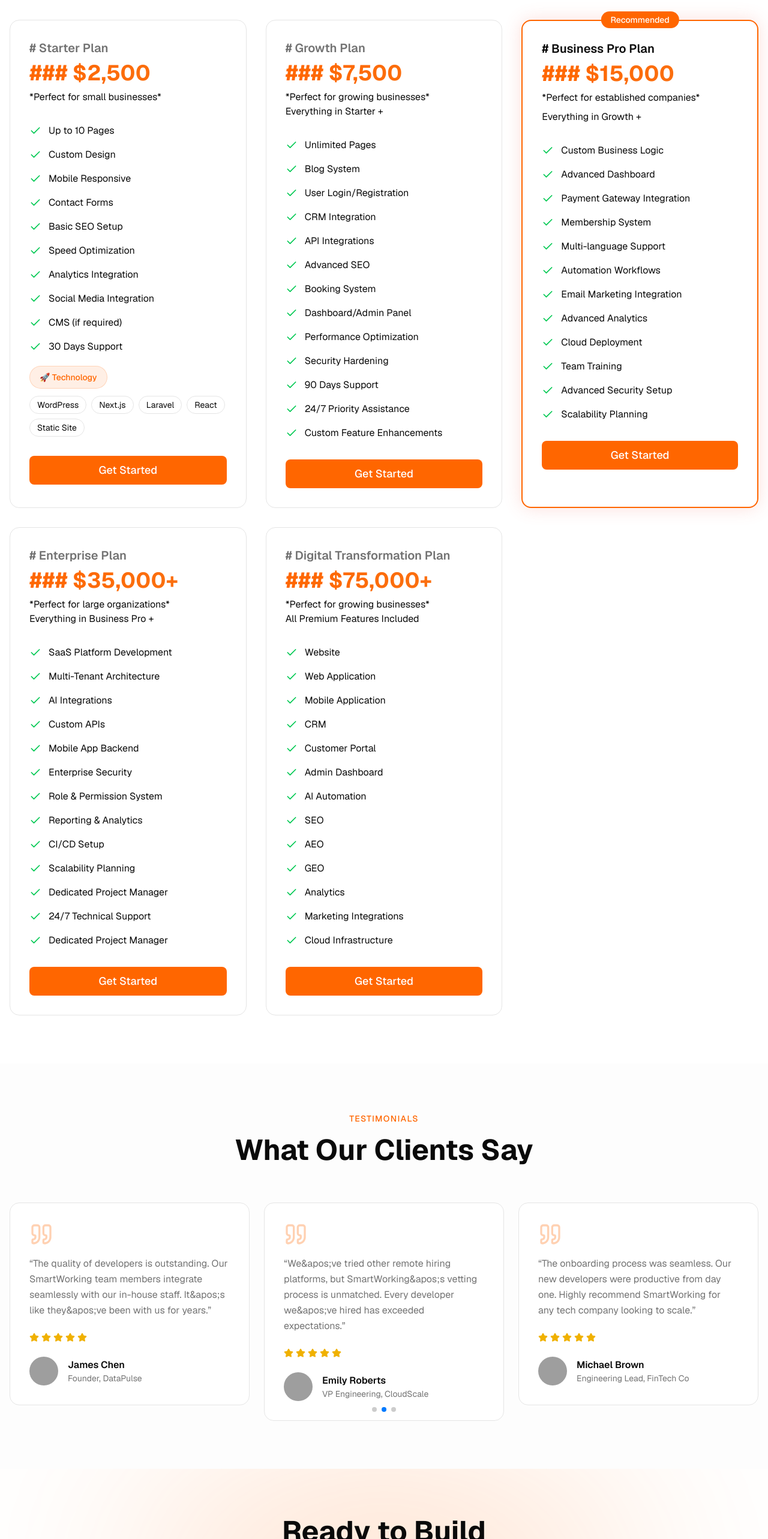
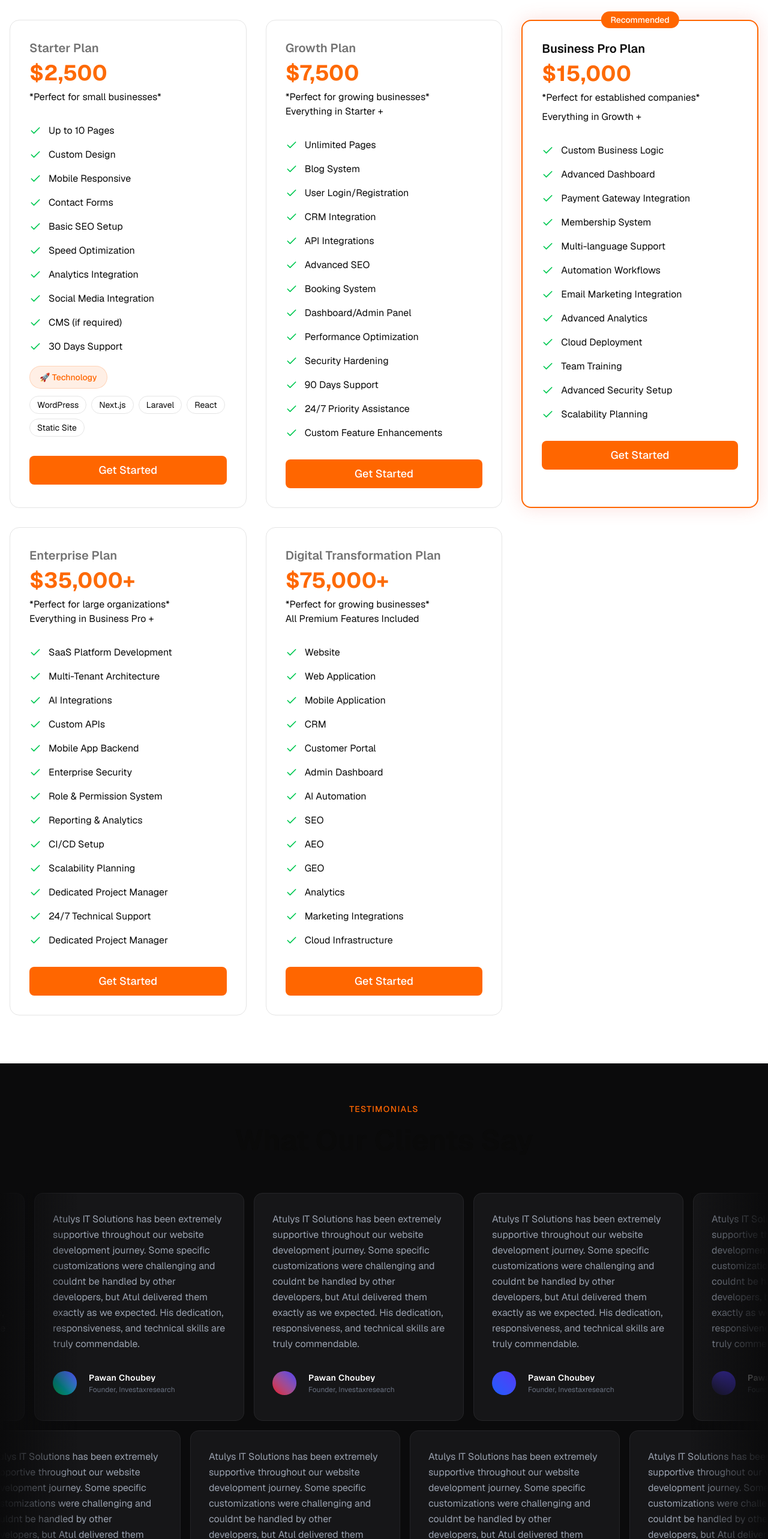
Before and after one commit to loveuat/atulyaitsolutions.com, a Next.js app in the folder frontend/: page / in a window 1280 px wide. Shown: the part 6673-9239 px from the top of the page at 60% size. Built offline with nearby package versions, Linux system fonts and the light colour scheme; grey boxes are pictures that could not be loaded.

Commit message:
contact us updated

```diff
--- a/frontend/app/page.tsx
+++ b/frontend/app/page.tsx
@@ -10,7 +10,7 @@ import {
   HowItWorks,
   DeveloperCards,
   PricingComparison,
-  Testimonials,
+  TestimonialEmblaSlider,
   CTA,
   Footer,
   ValuesSection,
@@ -59,7 +59,7 @@ export default function Home() {
         <ValuesSection />
         <PortfolioSection />
         <PricingComparison />
-        <Testimonials />
+        <TestimonialEmblaSlider />
         <CTA />
         <Footer />
       </main>
--- /dev/null
+++ b/frontend/components/sections/TestimonialSlider.tsx
@@ -0,0 +1,124 @@
+import React from 'react';
+
+interface Testimonial {
+  name: string;
+  handle: string;
+  text: string;
+  gradient: string;
+}
+
+const testimonials: Testimonial[] = [
+  { name: 'Pawan Choubey', handle: 'Founder, Investaxresearch', text: 'Atulys IT Solutions has been extremely supportive throughout our website development journey. Some specific customizations were challenging and couldnt be handled by other developers, but Atul delivered them exactly as we expected. His dedication, responsiveness, and technical skills are truly commendable.', gradient: 'from-purple-600 to-indigo-600' },
+  { name: 'Pawan Choubey', handle: 'Founder, Investaxresearch', text: 'Atulys IT Solutions has been extremely supportive throughout our website development journey. Some specific customizations were challenging and couldnt be handled by other developers, but Atul delivered them exactly as we expected. His dedication, responsiveness, and technical skills are truly commendable.', gradient: 'from-green-600 to-indigo-600' },
+  { name: 'Pawan Choubey', handle: 'Founder, Investaxresearch', text: 'Atulys IT Solutions has been extremely supportive throughout our website development journey. Some specific customizations were challenging and couldnt be handled by other developers, but Atul delivered them exactly as we expected. His dedication, responsiveness, and technical skills are truly commendable.', gradient: 'from-red-600 to-indigo-600' },
+  { name: 'Pawan Choubey', handle: 'Founder, Investaxresearch', text: 'Atulys IT Solutions has been extremely supportive throughout our website development journey. Some specific customizations were challenging and couldnt be handled by other developers, but Atul delivered them exactly as we expected. His dedication, responsiveness, and technical skills are truly commendable.', gradient: 'from-blue-600 to-indigo-600' },
+  { name: 'Pawan Choubey', handle: 'Founder, Investaxresearch', text: 'Atulys IT Solutions has been extremely supportive throughout our website development journey. Some specific customizations were challenging and couldnt be handled by other developers, but Atul delivered them exactly as we expected. His dedication, responsiveness, and technical skills are truly commendable.', gradient: 'from-white-600 to-indigo-600' },
+  { name: 'Pawan Choubey', handle: 'Founder, Investaxresearch', text: 'Atulys IT Solutions has been extremely supportive throughout our website development journey. Some specific customizations were challenging and couldnt be handled by other developers, but Atul delivered them exactly as we expected. His dedication, responsiveness, and technical skills are truly commendable.', gradient: 'from-orange-600 to-indigo-600' },
+  { name: 'Pawan Choubey', handle: 'Founder, Investaxresearch', text: 'Atulys IT Solutions has been extremely supportive throughout our website development journey. Some specific customizations were challenging and couldnt be handled by other developers, but Atul delivered them exactly as we expected. His dedication, responsiveness, and technical skills are truly commendable.', gradient: 'from-purple-600 to-indigo-600' },
+  { name: 'Pawan Choubey', handle: 'Founder, Investaxresearch', text: 'Atulys IT Solutions has been extremely supportive throughout our website development journey. Some specific customizations were challenging and couldnt be handled by other developers, but Atul delivered them exactly as we expected. His dedication, responsiveness, and technical skills are truly commendable.', gradient: 'from-purple-600 to-indigo-600' },
+  { name: 'Pawan Choubey', handle: 'Founder, Investaxresearch', text: 'Atulys IT Solutions has been extremely supportive throughout our website development journey. Some specific customizations were challenging and couldnt be handled by other developers, but Atul delivered them exactly as we expected. His dedication, responsiveness, and technical skills are truly commendable.', gradient: 'from-purple-600 to-indigo-600' },
+  { name: 'Pawan Choubey', handle: 'Founder, Investaxresearch', text: 'Atulys IT Solutions has been extremely supportive throughout our website development journey. Some specific customizations were challenging and couldnt be handled by other developers, but Atul delivered them exactly as we expected. His dedication, responsiveness, and technical skills are truly commendable.', gradient: 'from-purple-600 to-indigo-600' },
+  { name: 'Pawan Choubey', handle: 'Founder, Investaxresearch', text: 'Atulys IT Solutions has been extremely supportive throughout our website development journey. Some specific customizations were challenging and couldnt be handled by other developers, but Atul delivered them exactly as we expected. His dedication, responsiveness, and technical skills are truly commendable.', gradient: 'from-purple-600 to-indigo-600' },
+
+];
+
+export  function TestimonialEmblaSlider() {
+  // We double the data to create a seamless infinite rolling loop
+  const row1 = [...testimonials, ...testimonials];
+  const row2 = [...testimonials, ...testimonials].reverse(); // Reverse for alternate tracking
+
+  return (
+    <section className="w-full bg-[#0b0b0c] py-16 overflow-hidden select-none">
+
+      {/* 1. Direct CSS Injection for absolute reliable cross-browser behavior */}
+      <style dangerouslySetInnerHTML={{__html: `
+        @keyframes marqueeLeft {
+          0% { transform: translateX(0); }
+          100% { transform: translateX(-50%); }
+        }
+        @keyframes marqueeRight {
+          0% { transform: translateX(-50%); }
+          100% { transform: translateX(0); }
+        }
+        .marquee-track-left {
+          display: flex;
+          width: max-content;
+          gap: 16px;
+          animation: marqueeLeft 90s linear infinite;
+        }
+        .marquee-track-right {
+          display: flex;
+          width: max-content;
+          gap: 16px;
+          animation: marqueeRight 90s linear infinite;
+        }
+        .marquee-track-left:hover, .marquee-track-right:hover {
+          animation-play-state: paused;
+        }
+      `}} />
+
+      {/* Main Header */}
+      <div className="max-w-7xl mx-auto px-4 mb-12">
+                <div className="text-center mb-16">
+
+         <span className="text-primary text-sm uppercase tracking-widest font-medium">
+            Testimonials
+          </span>
+        <h2 className="text-3xl md:text-5xl font-bold text-foreground mt-4 mb-6">
+          What Our Clients Say
+        </h2>
+      </div>
+      </div>
+
+      {/* 2. Slider Container with Faded Edges (Blur effect like Saasfly) */}
+      <div className="relative w-full overflow-hidden before:absolute before:left-0 before:top-0 before:z-10 before:h-full before:w-32 before:bg-gradient-to-r before:from-[#0b0b0c] before:to-transparent after:absolute after:right-0 after:top-0 after:z-10 after:h-full after:w-32 after:bg-gradient-to-l after:from-[#0b0b0c] after:to-transparent">
+
+        {/* Layout Wrapper: Spacing out Row 1 and Row 2 */}
+        <div className="flex flex-col gap-4 w-full">
+
+          {/* Row 1 Wrapper */}
+          <div className="w-full overflow-hidden">
+            <div className="marquee-track-left">
+              {row1.map((item, index) => (
+                <TestimonialCard key={`row1-${index}`} item={item} />
+              ))}
+            </div>
+          </div>
+
+          {/* Row 2 Wrapper (Offset layout tracking in reverse direction) */}
+          <div className="w-full overflow-hidden">
+            <div className="marquee-track-right">
+              {row2.map((item, index) => (
+                <TestimonialCard key={`row2-${index}`} item={item} />
+              ))}
+            </div>
+          </div>
+
+        </div>
+      </div>
+    </section>
+  );
+}
+
+// Reusable individual Card matching "image_be6c5c.jpg" visual weight
+function TestimonialCard({ item }: { item: Testimonial }) {
+  return (
+    <div className="w-[300px] sm:w-[350px] shrink-0 bg-[#161618] border border-[#262629] rounded-xl p-5 flex flex-col justify-between transition-all duration-300 hover:border-[#3e3e42] hover:bg-[#1c1c1f]">
+      <div className="p-[10px]">
+        <p className="text-gray-400 text-md leading-relaxed font-normal mb-8">{item.text}</p>
+
+        {/* Top Info Area */}
+        <div className="flex items-center gap-5 mb-3">
+
+          {/* Profile Radial Gradient design */}
+          <div className={`w-10 h-10 rounded-full shrink-0 bg-gradient-to-tr ${item.gradient}`} />
+          <div className="truncate">
+            <div className="text-white text-sm font-semibold truncate tracking-wide">{item.name}</div>
+            <div className="text-gray-500 text-xs truncate mt-0.5">{item.handle}</div>
+          </div>
+        </div>
+        {/* Comment Text */}
+      </div>
+    </div>
+  );
+}
--- a/frontend/components/sections/index.ts
+++ b/frontend/components/sections/index.ts
@@ -24,3 +24,4 @@ export { WordpressMaintenance } from "./wordpress-maintenance";
 export { NextGenerationTheme } from "./next-generation-wordpress-theme";
 export { PrivacyPolicyPage } from "./privacy-policy";
 export { TermsOfServicePage } from "./terms-of-service";
+export { TestimonialEmblaSlider } from "./TestimonialSlider";
--- a/frontend/components/sections/pricing-comparison.tsx
+++ b/frontend/components/sections/pricing-comparison.tsx
@@ -24,10 +24,10 @@ export function PricingComparison() {
            <div className="bg-card rounded-2xl p-8 border border-border">
             <div className="text-left mb-8">
               <h3 className="text-xl font-semibold text-muted-foreground mb-2">
-               # Starter Plan
+               Starter Plan
               </h3>
               <div className="text-4xl font-bold text-gradient-orange">
-                ### $2,500
+                $2,500
               </div>
               <p className="mt-2">*Perfect for small businesses*</p>
             </div>
@@ -83,10 +83,10 @@ export function PricingComparison() {
           <div className="bg-card rounded-2xl p-8 border border-border">
             <div className="text-left mb-8">
               <h3 className="text-xl font-semibold text-muted-foreground mb-2">
-                # Growth Plan
+                Growth Plan
               </h3>
               <div className="text-4xl font-bold text-gradient-orange">
-                ### $7,500
+                $7,500
               </div>
             <p className="mt-2">*Perfect for growing businesses*</p>
             <p className="mt-0">Everything in Starter +</p>
@@ -128,10 +128,10 @@ export function PricingComparison() {
 
             <div className="text-left mb-8">
               <h3 className="text-xl font-semibold text-foreground mb-2">
-                # Business Pro Plan
+                Business Pro Plan
               </h3>
               <div className="text-4xl font-bold text-gradient-orange">
-                 ### $15,000
+                 $15,000
               </div>
               <p className="mt-2">*Perfect for established companies*</p>
               <p className="mt-2">Everything in Growth +</p>
@@ -166,10 +166,10 @@ export function PricingComparison() {
               <div className="bg-card rounded-2xl p-8 border border-border">
             <div className="text-left mb-8">
               <h3 className="text-xl font-semibold text-muted-foreground mb-2">
-                # Enterprise Plan
+                Enterprise Plan
               </h3>
               <div className="text-4xl font-bold text-gradient-orange">
-                ### $35,000+
+                $35,000+
               </div>
             <p className="mt-2">*Perfect for large organizations*</p>
             <p className="mt-0">Everything in Business Pro +</p>
@@ -207,10 +207,10 @@ export function PricingComparison() {
               <div className="bg-card rounded-2xl p-8 border border-border">
             <div className="text-left mb-8">
               <h3 className="text-xl font-semibold text-muted-foreground mb-2">
-                # Digital Transformation Plan
+                Digital Transformation Plan
               </h3>
               <div className="text-4xl font-bold text-gradient-orange">
-                ### $75,000+
+                $75,000+
               </div>
             <p className="mt-2">*Perfect for growing businesses*</p>
             <p className="mt-0">All Premium Features Included</p>
```
Also changed, not shown: frontend/components/sections/footer.tsx (+9 -4 lines), frontend/components/sections/next-generation-wordpress-theme.tsx (+33 -36 lines), frontend/app/globals.css (line endings or trailing spaces), frontend/public/testimonials/download.svg (added).
